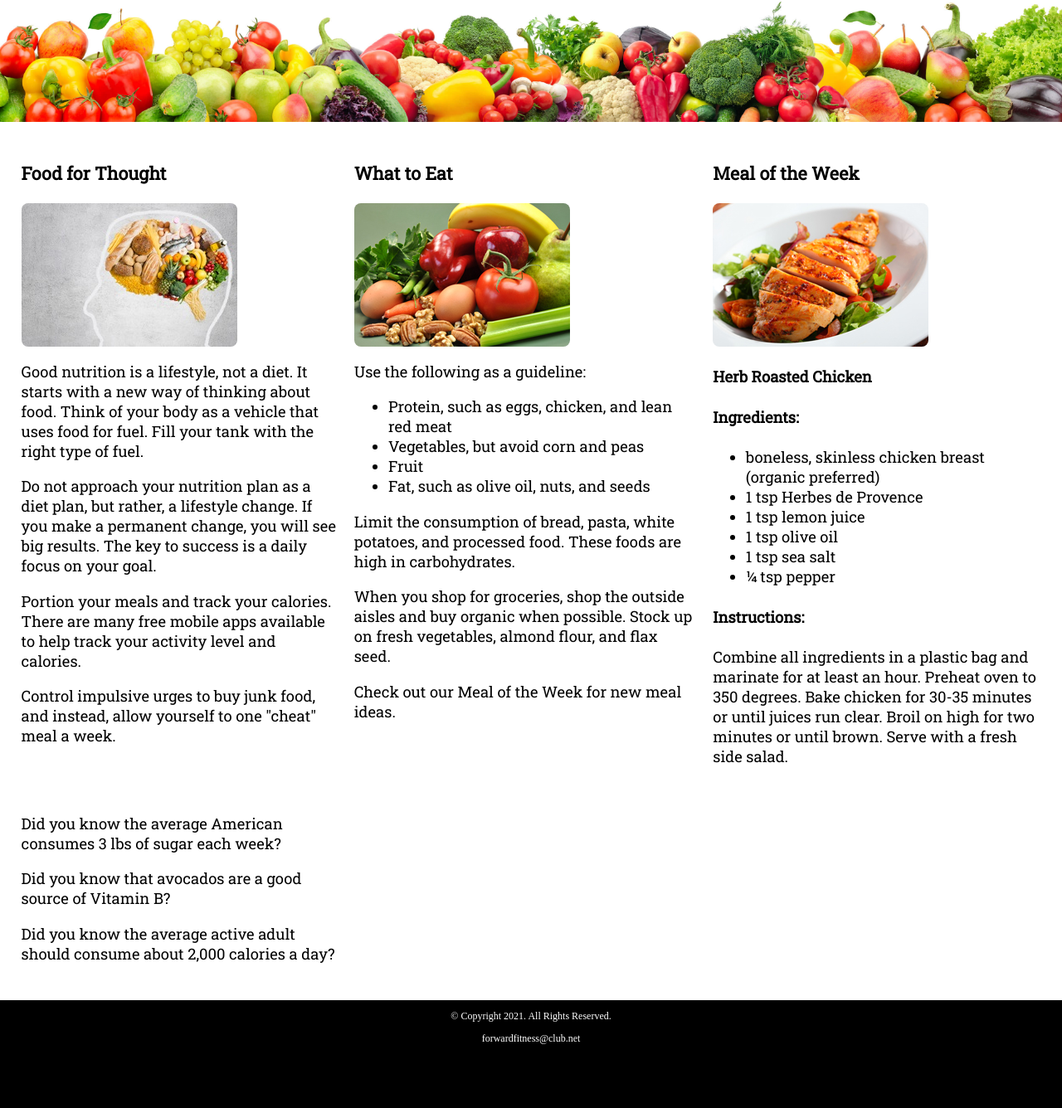
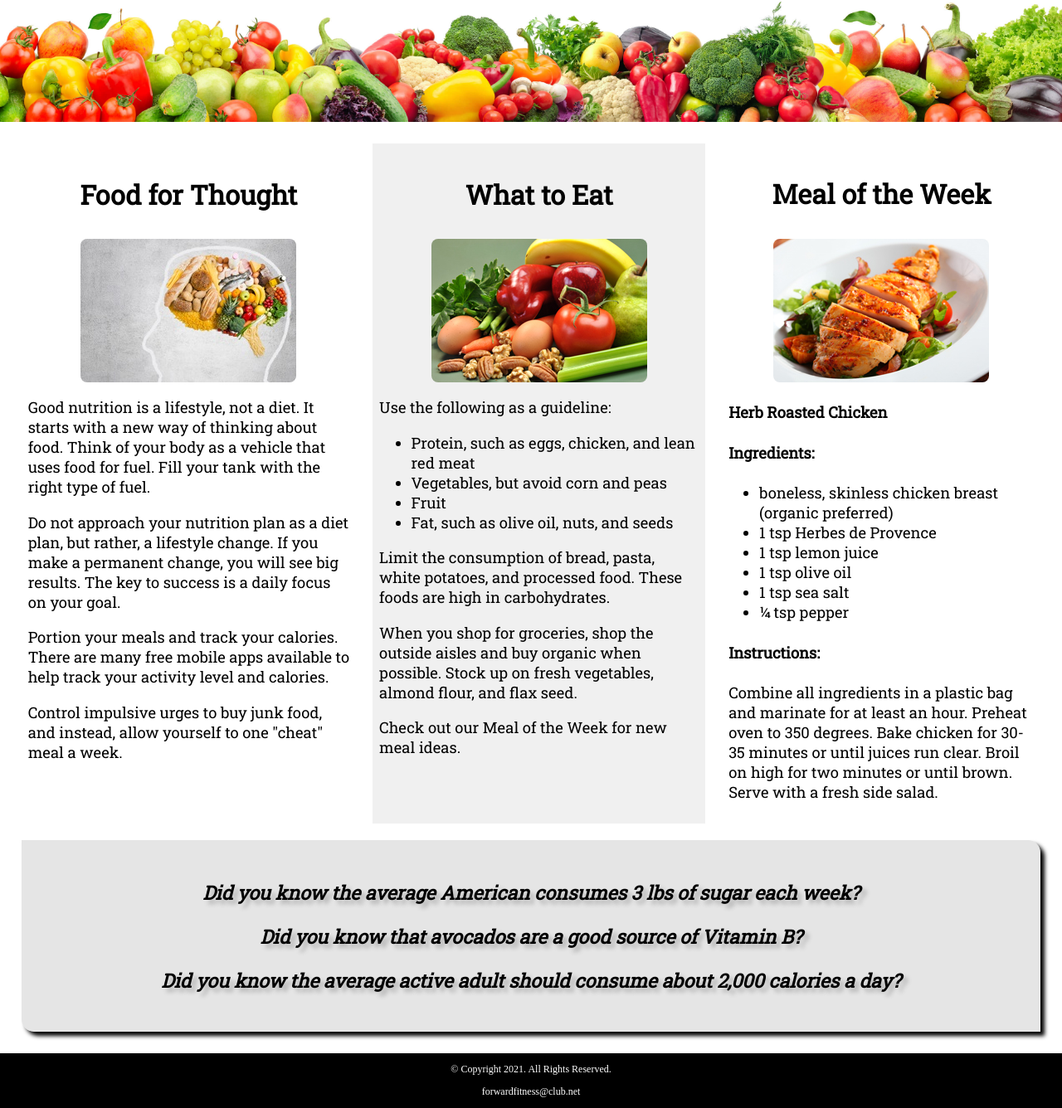
Before and after one commit to 334Fa22/ch7notes-danielabreu2435, a plain HTML site: page nutrition.html in a window 1280 px wide. Shown: the part 299-1635 px from the top of the page at 83% size. Before the commit the page ends 1571 px from the top, so only its background shows below. Drawn offline with Linux system fonts and the light colour scheme; a web font is replaced by a local one.

Commit message:
finished

```diff
--- a/about.html
+++ b/about.html
@@ -7,6 +7,10 @@
     <link rel="stylesheet" href="css/styles.css">
     <meta name="viewport" content="width=device-width, initial-scale=1.0">
     <link href="https://fonts.googleapis.com/css?family=Francois+One|Roboto+Slab&display=swap" rel="stylesheet">
+		<link rel="shortcut icon" href="images/favicon.ico">
+		<link rel="icon" type="image/png" sizes="32x32" href="images/favicon-32.png">
+		<link rel="apple-touch-icon" sizes="180x180" href="images/apple-touch-icon.png">
+		<link rel="icon" sizes="192x192" href="images/android-chrome-192.png">
 </head>
 <body>
 
--- a/css/styles.css
+++ b/css/styles.css
@@ -5,7 +5,7 @@ File Name: styles.css
 */
 
 /* CSS Reset */
-body, header, nav, main, footer, h1, div, img, ul, figure, figcaption {
+body, header, nav, main, footer, h1, div, img, ul, figure, figcaption, section, article, aside {
     margin: 0;
     padding: 0;
     border: 0;
@@ -86,6 +86,26 @@ main {
 
 .mobile h3 {
   text-shadow: 5px 5px 8px #ccc;
+}
+
+article {
+  padding: 2%;
+}
+
+article h3 {
+  text-align: center;
+}
+
+article img {
+  margin: 0 auto;
+}
+
+article ul {
+  margin-left: 10%;
+}
+
+article:nth-of-type(2) {
+  background-color: rgba(204, 204, 204, 0.3);
 }
 
 .tel-link {
@@ -224,6 +244,22 @@ footer p a {
       padding: 10px;
     }
 
+  aside {
+    text-align: center;
+    font-size: 1.25em;
+    font-style: italic;
+    font-weight: bold;
+    padding: 2%;
+    background-color: rgba(204, 204, 204, 0.5);
+    box-shadow: 5px 5px 5px #000;
+    text-shadow: 5px 5px 5px #b3b3b3;
+    border-radius: 0 15px;
+  }
+
+  .grid-item4 {
+    grid-column: 1 / span 3;
+  }
+
     #exercises {
         border-top: 1px solid #000;
         border-bottom: 1px solid #000;
@@ -294,6 +330,10 @@ footer p a {
         font-size: 1.8em;
     }
 
+    article h3 {
+      font-size: 1.75em;
+    }
+
     .pic-text {
       font-size: 1.5em;
       padding: 20px;
--- a/nutrition.html
+++ b/nutrition.html
@@ -7,6 +7,10 @@
     <link rel="stylesheet" href="css/styles.css">
     <meta name="viewport" content="width=device-width, initial-scale=1.0">
     <link href="https://fonts.googleapis.com/css?family=Francois+One|Roboto+Slab&display=swap" rel="stylesheet">
+		<link rel="shortcut icon" href="images/favicon.ico">
+		<link rel="icon" type="image/png" sizes="32x32" href="images/favicon-32.png">
+		<link rel="apple-touch-icon" sizes="180x180" href="images/apple-touch-icon.png">
+		<link rel="icon" sizes="192x192" href="images/android-chrome-192.png">
 </head>
 <body>
 
```
Also changed, not shown: contact.html (+4 -0 lines), index.html (+4 -0 lines).
